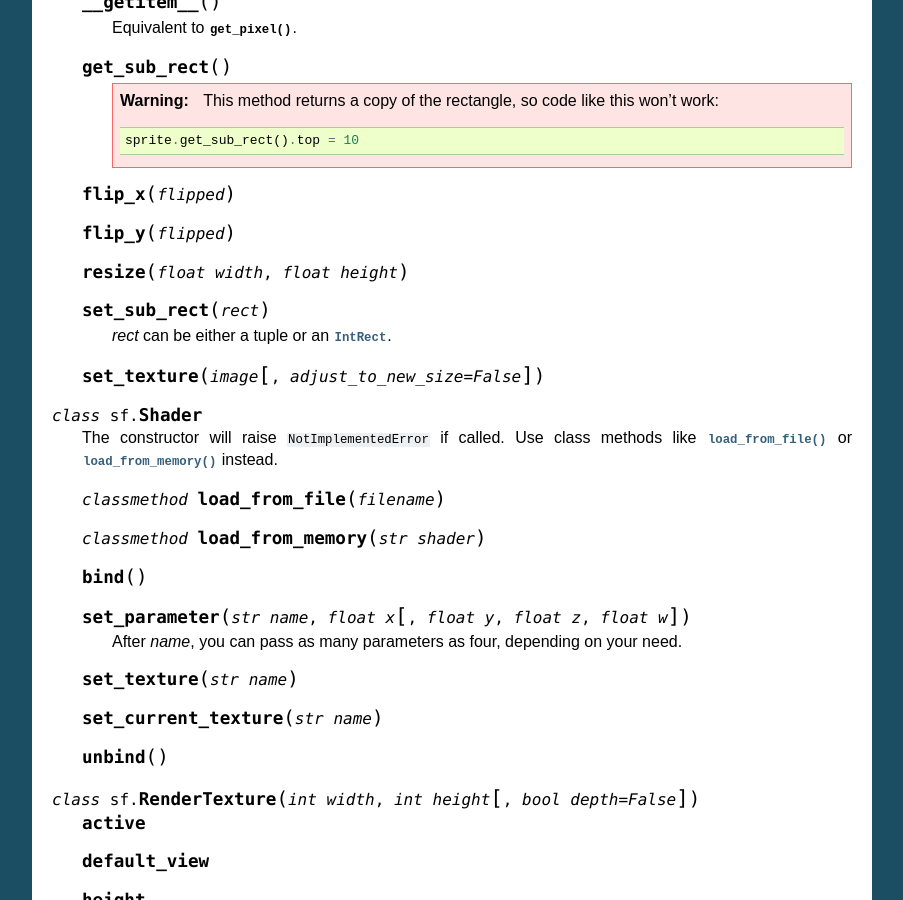
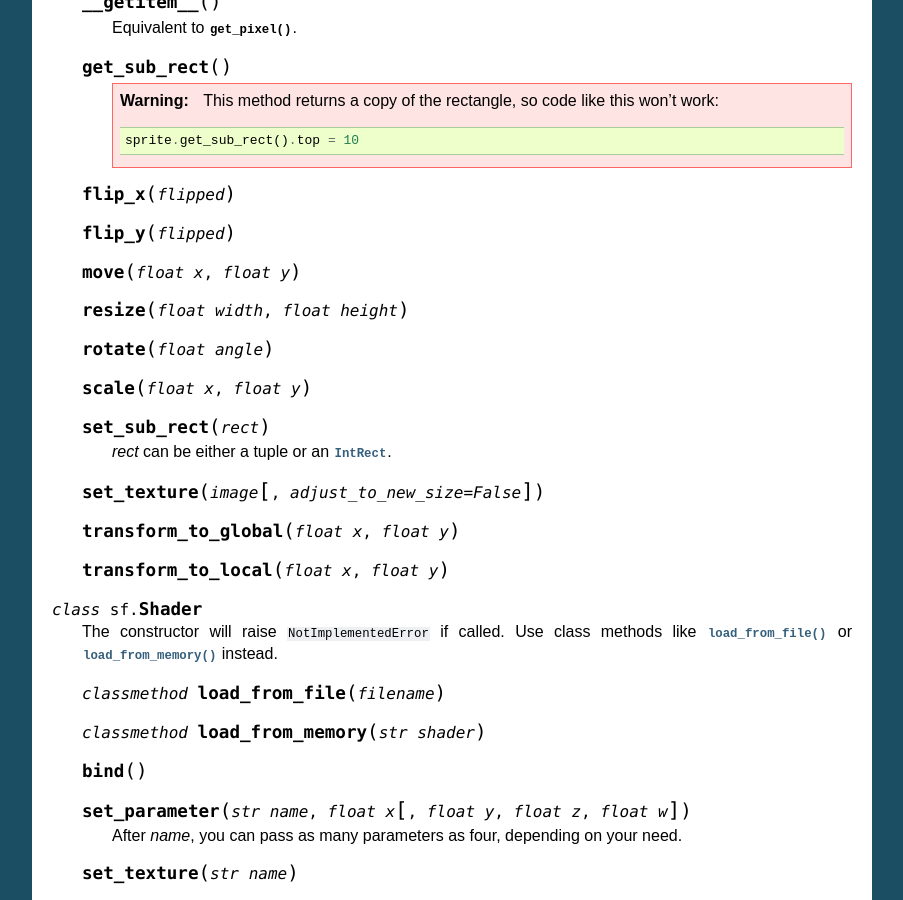
Before and after one commit to intjelic/python-sfml, a Sphinx documentation site: the page built from doc/sphinx/source/graphics.rst, in a window 1280 px wide and 900 px high, scrolled down 5468 px. Shown: the whole window, without its empty margins (198-1101 px from the left). Built offline with Sphinx 7.4.7, drawn with Linux system fonts in a browser that asks for light colours; some of the changed text lies outside the part shown.

Commit message:
Added back some methods documentation that I had removed by error

```diff
--- a/doc/sphinx/source/graphics.rst
+++ b/doc/sphinx/source/graphics.rst
@@ -276,12 +276,17 @@ Image display and effects
 
    .. method:: flip_x(flipped)
    .. method:: flip_y(flipped)
+   .. method:: move(float x, float y)
    .. method:: resize(float width, float height)
+   .. method:: rotate(float angle)
+   .. method:: scale(float x, float y)
    .. method:: set_sub_rect(rect)
 
       *rect* can be either a tuple or an :class:`IntRect`.
 
    .. method:: set_texture(image[, adjust_to_new_size=False])
+   .. method:: transform_to_global(float x, float y)
+   .. method:: transform_to_local(float x, float y)
 
 
 
```
